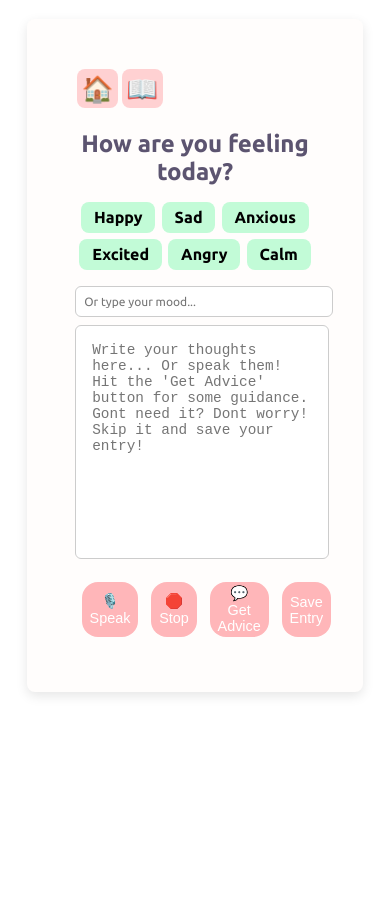
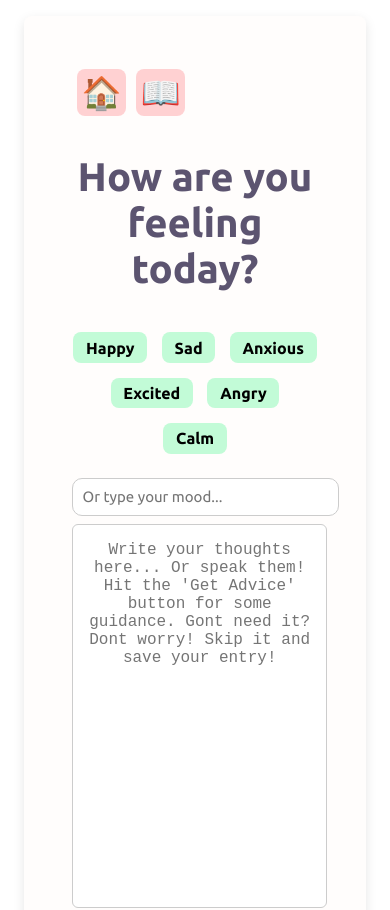
Before and after one commit to ShaynaMBarclay/vent2me, a React (Vite) app: page /journal in a window 390 px wide. Shown: the top 910 px of the page. Before the commit the page ends 844 px from the top, so only its background shows below. Built offline with nearby package versions, Linux system fonts and the light colour scheme; the HTML template or start-up script is replaced by a standard one; a web font is replaced by a local one.

Commit message:
css jounral

```diff
--- a/src/styles/Journal.css
+++ b/src/styles/Journal.css
@@ -6,7 +6,6 @@
     border-radius: 12px;
     background-color: #fffdfc;
     box-shadow: 0 4px 12px rgba(0, 0, 0, 0.1);
-    overflow-y: auto;
 
   }
 
@@ -47,10 +46,11 @@
     width: 100%;
     padding: 0.7rem;
     margin-bottom: 0.5rem;
-    border-radius: 6px;
+    border-radius: 10px;
     border: 1px solid #ccc;
     font-family: "Ubuntu", sans-serif;
     font-size: 14px;
+
   }
 
   .journal-entry {
@@ -62,6 +62,10 @@
     margin-bottom: 1rem;
     resize: none;
     font-size: 1rem;
+    text-align: center; /* Center the text within the textarea */
+    margin-left: auto; /* Center the textarea horizontally */
+    margin-right: auto;
+    display: block;
   }
 
   .journal-actions {
@@ -165,9 +169,9 @@
     padding: 1rem;
     border-radius: 8px;
     box-shadow: 0 2px 4px rgba(0, 0, 0, 0.05);
-    margin-top: 1rem; /* Space below the buttons */
+    margin-top: 1.5rem; /* Space below the buttons */
     font-family: "Ubuntu", sans-serif;
-    font-size: 1rem;
+    font-size: 2rem;
     color: #555;
     overflow-y: auto;
     max-height: 300px; /* Adjust as needed */
@@ -177,13 +181,14 @@
     color: #4a90e2;
     margin-top: 0;
     margin-bottom: 0.5rem;
-    font-size: 1.2rem;
+    font-size: 1.6rem;
     font-weight: bold;
 }
 
 .ai-response p {
     margin: 0;
-    line-height: 1.6;
+    line-height: 1.8;
+    font-size: 1rem;
 }
 
   /* Optional fade-in animation */
@@ -213,22 +218,26 @@
   }
 
   /* Media query for screens 600px and smaller */
-@media (max-width: 600px) {
+@media (max-width: 601px) {
   .journal-container {
       max-width: 100%; /* Take full width */
-      margin: 1.2rem; /* Smaller margins */
+      margin: 1rem; /* Smaller margins */
       padding: 3rem; /* Smaller padding */
       border-radius: 8px;
   }
 
   h2 {
-      font-size: 24px; /* Smaller heading */
-      margin-bottom: 1rem;
+      font-size: 40px; /* Smaller heading */
+      margin-bottom: 2.5rem;
+      text-align: center;
+    margin-left: auto;
+    margin-right: auto;
+    display: block;
   }
 
   .mood-buttons {
-      gap: 0.4rem;
-      margin-bottom: 1rem;
+      gap: 0.9rem;
+      margin-bottom: 1.5rem;
   }
 
   .mood-button {
@@ -237,30 +246,40 @@
   }
 
   .custom-mood {
-      font-size: 12px;
-      padding: 0.5rem;
+      font-size: 15px;
+      padding: 0.6rem;
   }
 
   .journal-entry {
-      font-size: 0.9rem;
-      height: 200px;
+      font-size: 1rem;
+      height: 350px;
       width: 220px;
       margin-bottom: 0.8rem;
+      text-align: center;
   }
 
-  .voice-button, .submit-button, .enter-button {
-      padding: 0.2rem 0.5rem;
-      font-size: 0.9rem;
-      margin: 0.4rem;
-      border-radius: 1rem;
+  .journal-actions {
+    flex-direction: row; /* Go back to a row layout on larger screens */
+    justify-content: center;
+    flex-wrap: wrap;
+}
+
+  .voice-button,
+  .submit-button,
+  .enter-button {
+    flex-basis: auto; /* Allow them to size based on content */
+    max-width: none;
+    min-width: 120px; /* Example min-width for larger screens */
+    margin: 0.6rem;
   }
+
 
   .journalhome-button,
   .history-button {
-      font-size: 1.6rem;
+      font-size: 2rem;
       padding: 0.3rem;
       top: 0.5rem;
-      margin: 0.1rem;
+      margin: 0.3rem;
   }
 
   .ai-response.below-buttons {
@@ -277,24 +296,28 @@
 }
 
 .highlighted-mood {
-  margin-left: 1rem;
   margin-top: 1.5rem;
+  margin-bottom: 0.7rem;
   padding: 0.5rem;
   border-radius: 12px;
   background: linear-gradient(135deg, #ddf0f3, #ffb6b9);
   box-shadow: 0 4px 12px rgba(0, 0, 0, 0.05);
   text-align: center;
-  animation: fadeIn 0.3s ease-in-out;
+  animation: fadeIn 0.5s ease-in-out;
   transition: transform 0.3s ease;
+  margin-left: auto; /* Center the element horizontally */
+  margin-right: auto;
+  width: 80%; /* Give it a width to work with for centering */
+  display: block;
 }
 
 .highlighted-mood:hover {
-  transform: scale(1.03);
+  transform: scale(1.06);
 }
 
 .highlighted-mood h3 {
   margin: 0;
-  font-size: 1.4rem;
+  font-size: 2.5rem;
   color: #2d6a4f;
   font-weight: 600;
 }
@@ -309,3 +332,78 @@
     transform: translateY(0);
   }
 }
+
+
+/* Media query for smaller screens */
+@media (max-width: 600px) {
+
+  .journal-actions {
+    gap: 0.8rem;
+}
+
+  .voice-button,
+  .submit-button,
+  .enter-button {
+      font-size: 1rem;
+      padding: 0.7rem 1rem;
+      min-width: 100px;
+      flex-basis: calc(50% - 0.4rem - 2 * 0.2rem);
+      max-width: calc(50% - 0.4rem - 2 * 0.2rem);
+      margin: 0.2rem;
+  }
+
+  .journal-entry {
+    width: 90%; /* Make it wider on phone screens */
+    height: 350px; /* Keep the height as you specified for phones */
+}
+}
+
+/* For very narrow screens, */
+@media (max-width: 400px) {
+  .voice-button,
+  .submit-button,
+  .enter-button {
+      flex-basis: 100%;
+      max-width: 100%;
+      margin: 0.4rem 0;
+
+  }
+}
+
+/* Target iPhone XR */
+@media (width: 414px) and (height: 896px) {
+  .voice-button,
+  .submit-button,
+  .enter-button {
+      min-width: 80%;
+      max-width: 80%;
+  }
+}
+
+/* Wider phone screens (general) */
+@media (min-width: 401px) and (max-width: 600px) {
+  .voice-button,
+  .submit-button,
+  .enter-button {
+      min-width: 80%;
+      max-width: 80%;
+  }
+}
+
+/* Larger screens (tablets, desktops) */
+@media (min-width: 601px) {
+  .journal-actions {
+      flex-direction: row;
+      justify-content: center;
+      flex-wrap: wrap;
+  }
+
+  .voice-button,
+  .submit-button,
+  .enter-button {
+      flex-basis: auto;
+      max-width: none;
+      min-width: 120px;
+      margin: 0.6rem;
+  }
+}
```
